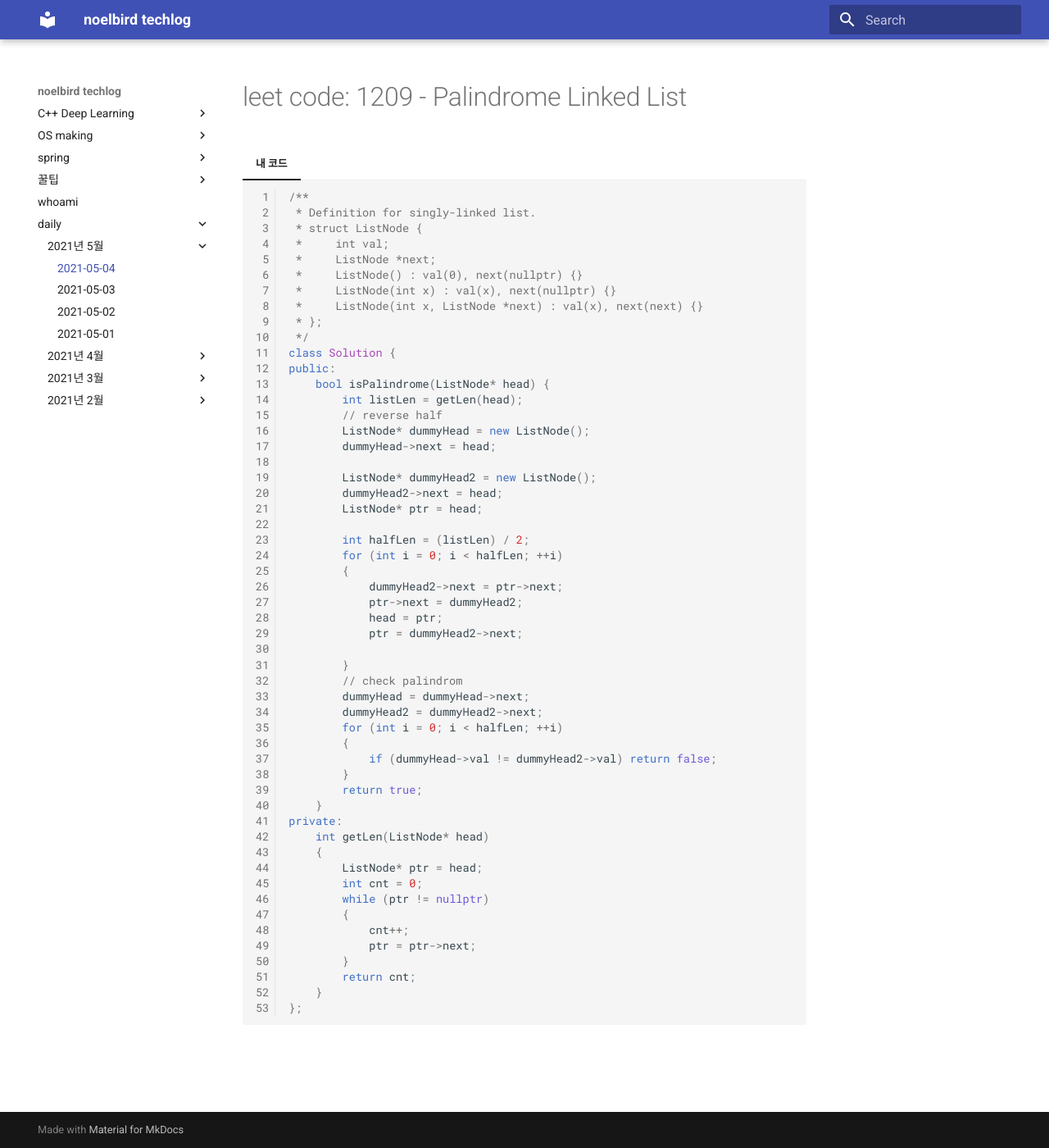
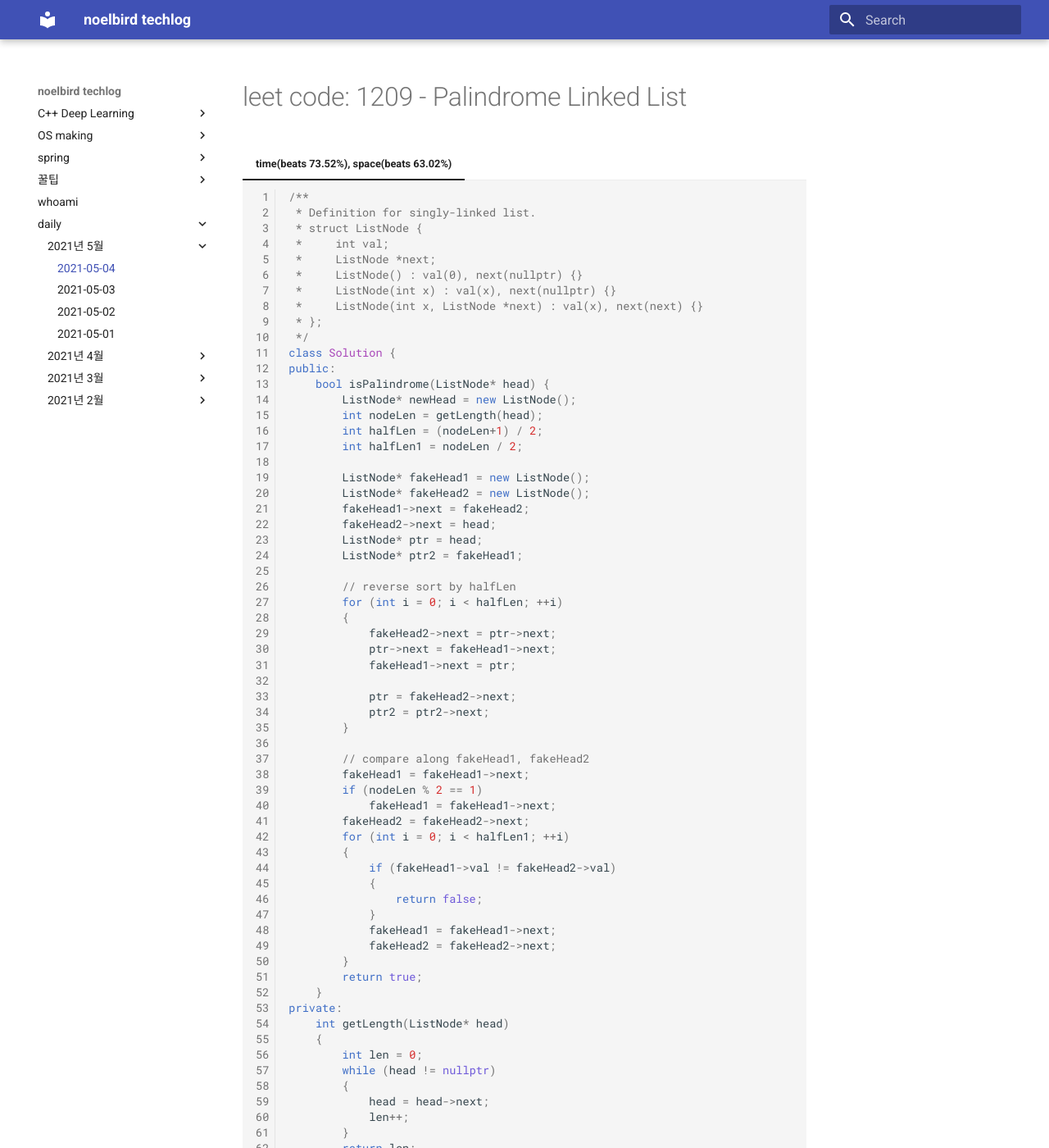
Before and after one commit to NoelBird/noelbird.github.io, an MkDocs documentation site: the page built from docs/daily/2021-05-04.md, in a window 1280 px wide and 1400 px high. Shown: the whole window at 82% size. Built offline with MkDocs 1.6.1 and Material for MkDocs 9.7.7, drawn with Linux system fonts in a browser that asks for light colours; nearby versions of some CDN libraries.

Commit message:
2021-05-06

````diff
--- a/docs/daily/2021-05-04.md
+++ b/docs/daily/2021-05-04.md
@@ -2,7 +2,7 @@
 
 
 
-=== "내 코드"
+=== "time(beats 73.52%), space(beats 63.02%)"
 
     ```c++
     /**
@@ -18,44 +18,55 @@
     class Solution {
     public:
         bool isPalindrome(ListNode* head) {
-            int listLen = getLen(head);
-            // reverse half
-            ListNode* dummyHead = new ListNode();
-            dummyHead->next = head;
+            ListNode* newHead = new ListNode();
+            int nodeLen = getLength(head);
+            int halfLen = (nodeLen+1) / 2;
+            int halfLen1 = nodeLen / 2;
 
-            ListNode* dummyHead2 = new ListNode();
-            dummyHead2->next = head;
+            ListNode* fakeHead1 = new ListNode();
+            ListNode* fakeHead2 = new ListNode();
+            fakeHead1->next = fakeHead2;
+            fakeHead2->next = head;
             ListNode* ptr = head;
+            ListNode* ptr2 = fakeHead1;
 
-            int halfLen = (listLen) / 2;
+            // reverse sort by halfLen
             for (int i = 0; i < halfLen; ++i)
             {
-                dummyHead2->next = ptr->next;
-                ptr->next = dummyHead2;
-                head = ptr;
-                ptr = dummyHead2->next;
+                fakeHead2->next = ptr->next;
+                ptr->next = fakeHead1->next;
+                fakeHead1->next = ptr;
 
+                ptr = fakeHead2->next;
+                ptr2 = ptr2->next;
             }
-            // check palindrom
-            dummyHead = dummyHead->next;
-            dummyHead2 = dummyHead2->next;
-            for (int i = 0; i < halfLen; ++i)
+
+            // compare along fakeHead1, fakeHead2
+            fakeHead1 = fakeHead1->next;
+            if (nodeLen % 2 == 1)
+                fakeHead1 = fakeHead1->next;
+            fakeHead2 = fakeHead2->next;
+            for (int i = 0; i < halfLen1; ++i)
             {
-                if (dummyHead->val != dummyHead2->val) return false;
+                if (fakeHead1->val != fakeHead2->val)
+                {
+                    return false;
+                }
+                fakeHead1 = fakeHead1->next;
+                fakeHead2 = fakeHead2->next;
             }
             return true;
         }
     private:
-        int getLen(ListNode* head)
+        int getLength(ListNode* head)
         {
-            ListNode* ptr = head;
-            int cnt = 0;
-            while (ptr != nullptr)
+            int len = 0;
+            while (head != nullptr)
             {
-                cnt++;
-                ptr = ptr->next;
+                head = head->next;
+                len++;
             }
-            return cnt;
+            return len;
         }
     };
     ```
````
